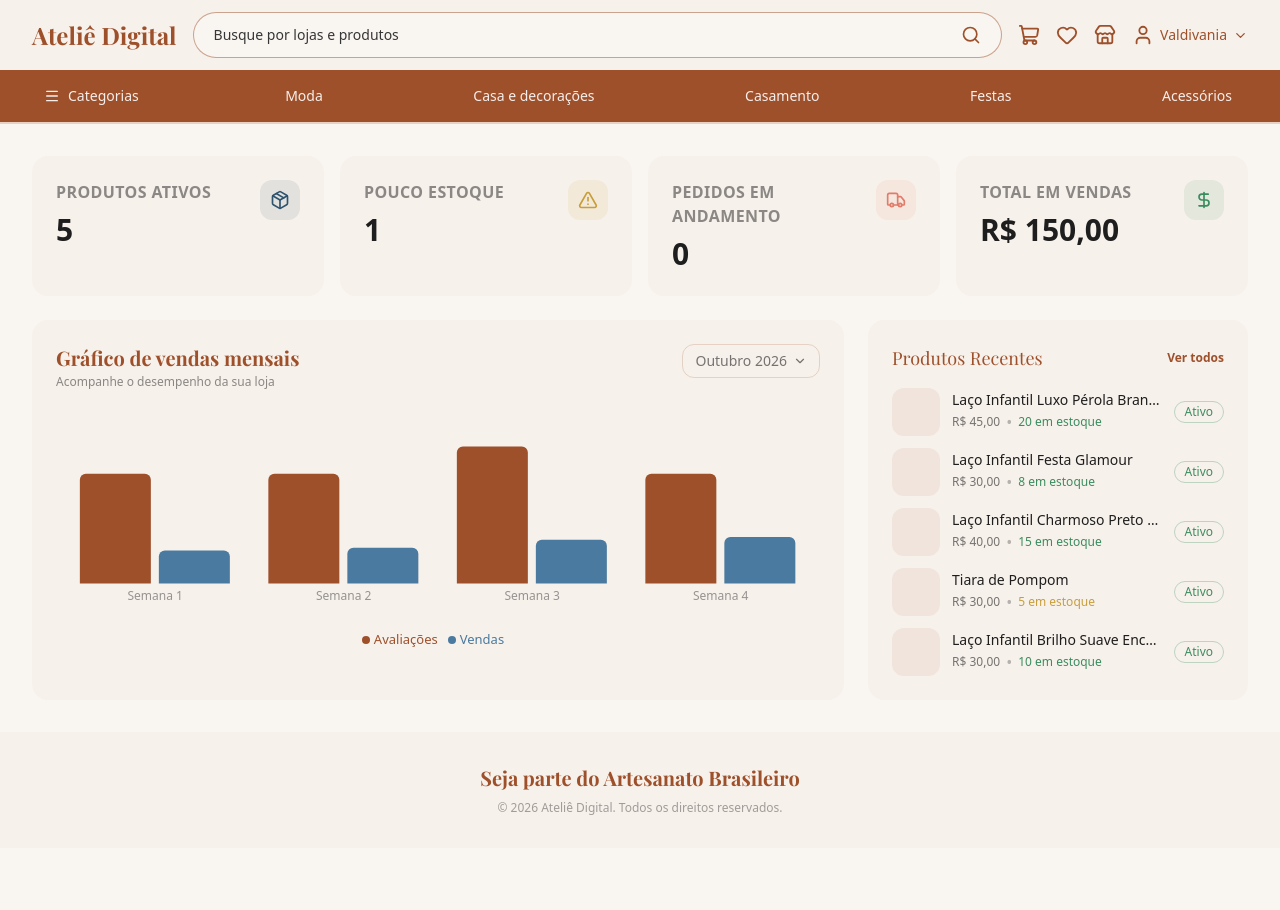
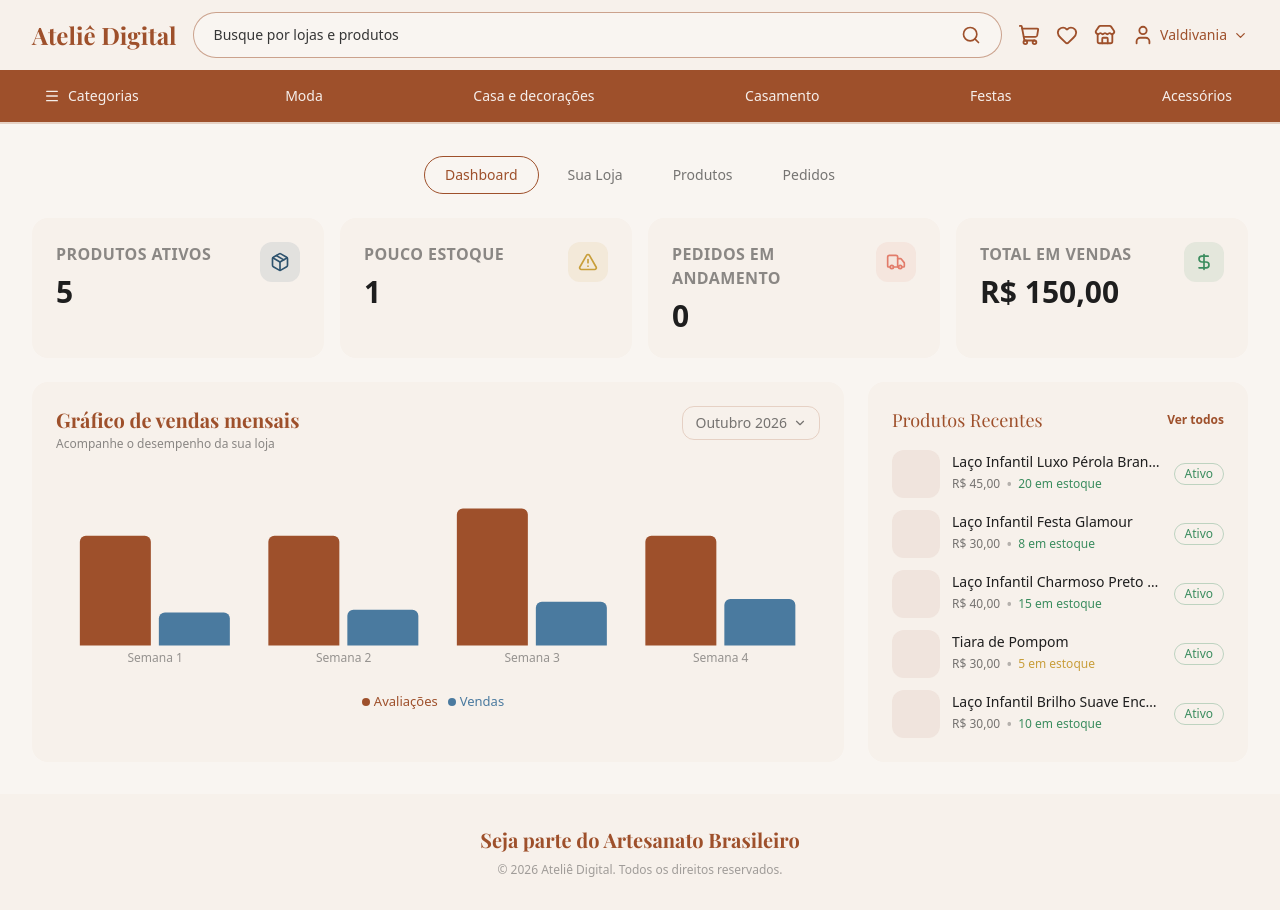
Before and after one commit to AtelieDigital-Labs/atelie-front, a React (Vite) app: page /artisan/dashboard in a window 1280 px wide. Before the commit the page ends 848 px from the top, so only its background shows below. Built offline with nearby package versions, Linux system fonts and the light colour scheme; a web font is replaced by a local one.

Commit message:
feat: add url on header icons and dashboard page

```diff
--- a/src/components/Header.tsx
+++ b/src/components/Header.tsx
@@ -8,8 +8,8 @@ type HeaderProps = {
 }
 
 const NAV_ICONS = [
-  { icon: ShoppingCart, label: 'Carrinho', to: '' },
-  { icon: Heart,        label: 'Favoritos', to: '' },
+  { icon: ShoppingCart, label: 'Carrinho', to: '/ShoppingCart' },
+  { icon: Heart,        label: 'Favoritos', to: '/favorite' },
   { icon: Store,        label: 'Lojas', to: '/artisan/dashboard' },
 ]
 
--- a/src/pages/artisan/dashboard/index.tsx
+++ b/src/pages/artisan/dashboard/index.tsx
@@ -2,6 +2,14 @@ import { Package, AlertTriangle, Truck, DollarSign } from 'lucide-react'
 import {MetricCard} from './components/MetricCard'
 import {SalesChart} from './components/SalesChart'
 import {RecentProducts} from './components/RecentProducts'
+import {Link, useLocation} from 'react-router-dom'
+
+const TABS = [
+  { label: 'Dashboard', to: '/artisan/dashboard' },
+  { label: 'Sua Loja',  to: '/artisan/store' },
+  { label: 'Produtos',  to: '/artisan/products' },
+  { label: 'Pedidos',   to: '/artisan/orders' },
+]
 
 const METRICS = [
   {
@@ -35,12 +43,28 @@ const METRICS = [
 ]
 
 export function Dashboard(){
+   const { pathname } = useLocation()
   return (
-
 
     <div className='flex flex-col gap-6'>
 
-
+      <div className="flex items-center justify-center gap-2 flex-wrap">
+        {TABS.map(tab => (
+          <Link
+            key={tab.to}
+            to={tab.to}
+            className={`
+              px-5 py-2 rounded-full text-sm font-medium transition-colors border
+              ${pathname === tab.to
+                ? 'border-primary text-primary'
+                : 'border-transparent text-text/60 hover:text-primary hover:border-primary/30'
+              }
+            `}
+          >
+            {tab.label}
+          </Link>
+        ))}
+      </div>
 
       <div className='grid grid-cols-1 sm:grid-cols-2 xl:grid-cols-4 gap-4'>
         {
```
